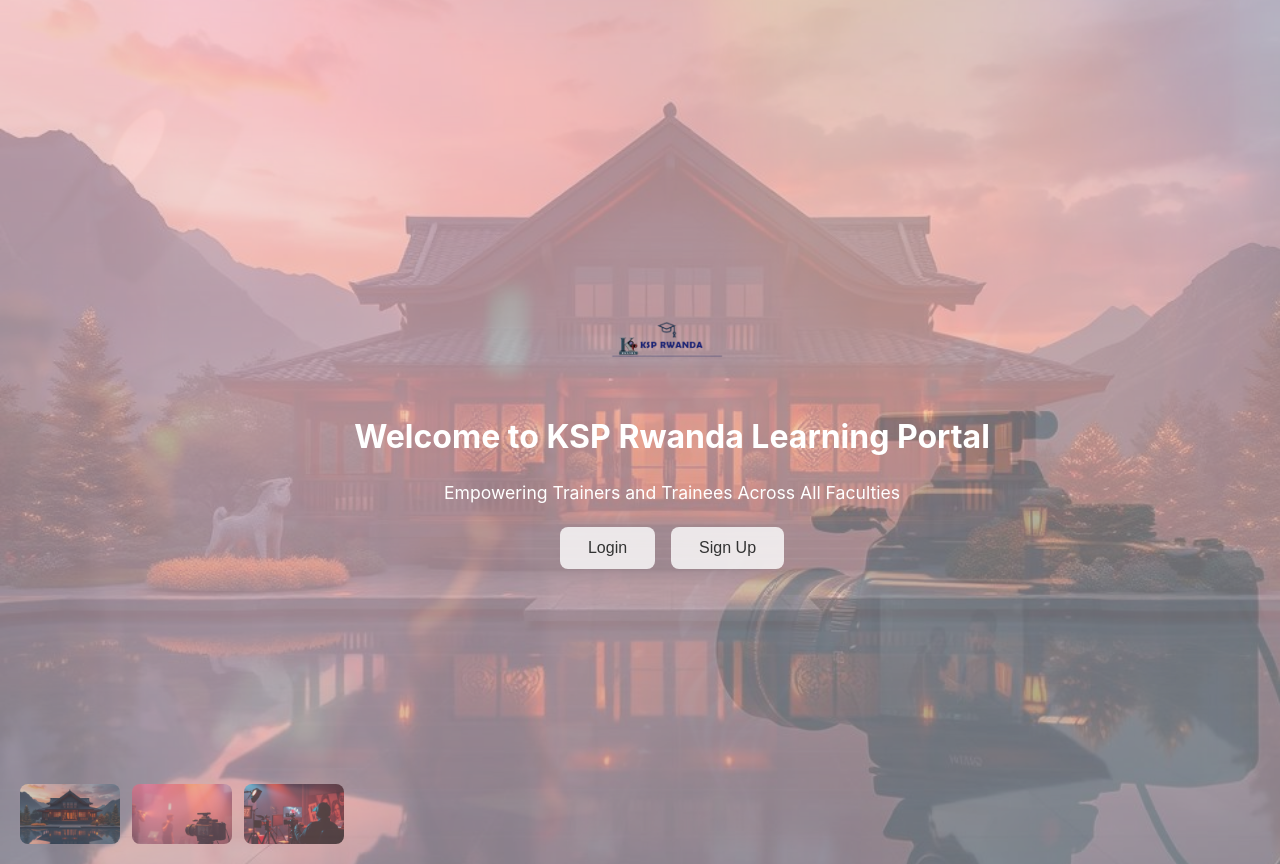
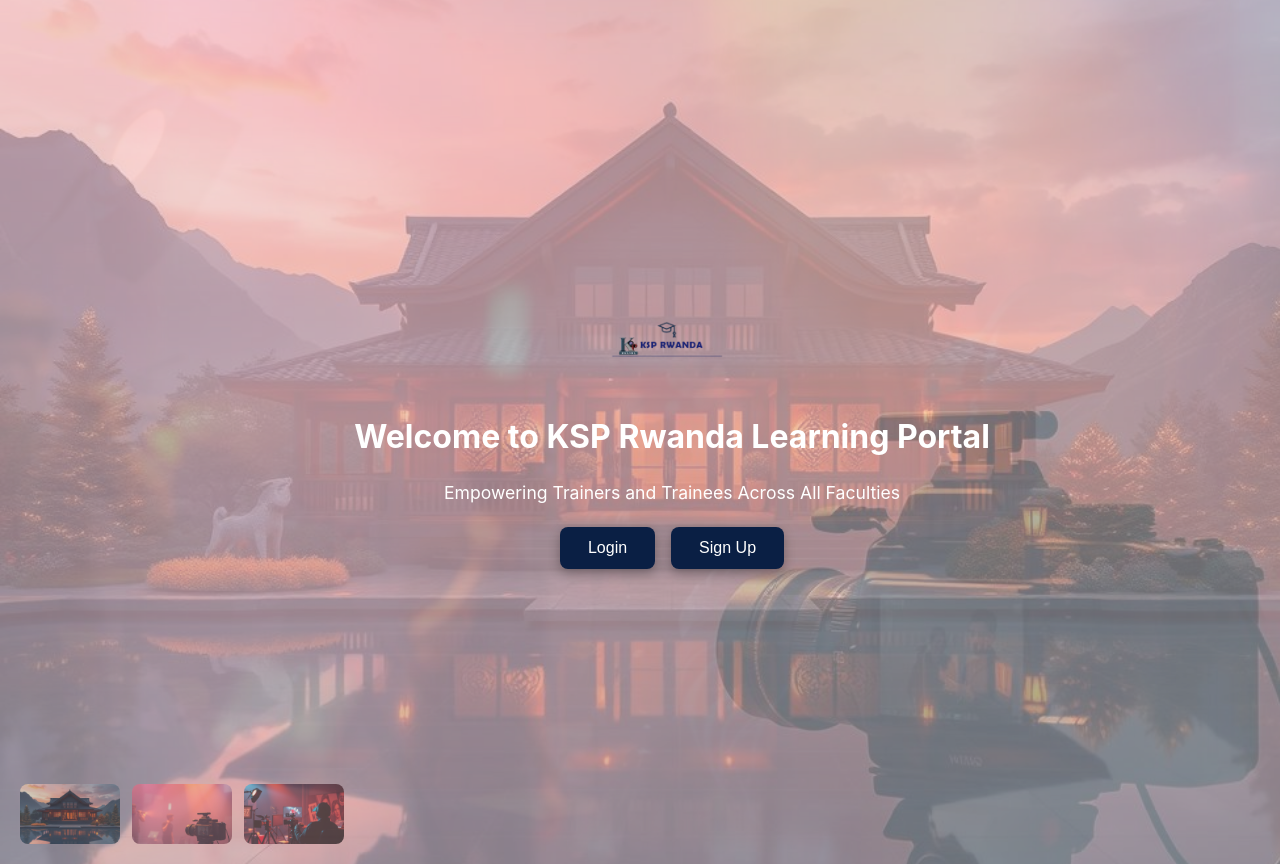
Before and after one commit to uwabatonadjibullah-hub/esomero, a React (Create React App) app: page / in a window 1280 px wide. Shown: the top 864 px of the page. Built offline with nearby package versions, Linux system fonts and the light colour scheme.

Commit message:
Removed overlay, restyled buttons for cinematic contrast

```diff
--- a/src/pages/Welcome.css
+++ b/src/pages/Welcome.css
@@ -104,16 +104,17 @@
 .button-group button {
   padding: 12px 28px;
   font-size: 1rem;
-  background-color: #ffffffcc;
-  color: #333;
+  background-color: #0a1f44; /* Dark blue */
+  color: white;
   border: none;
   border-radius: 8px;
   cursor: pointer;
   transition: background-color 0.3s ease, transform 0.2s ease;
+  box-shadow: 0 4px 12px rgba(0, 0, 0, 0.3);
 }
 
 .button-group button:hover {
-  background-color: #fff;
+  background-color: #061633; /* Darker on hover */
   transform: translateY(-2px);
 }
 
```
